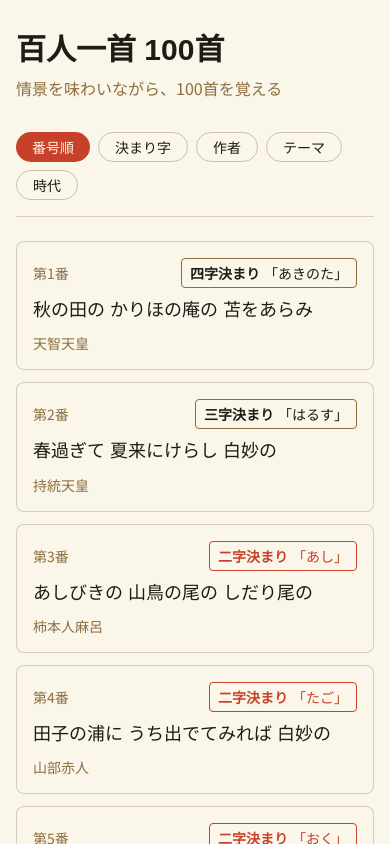
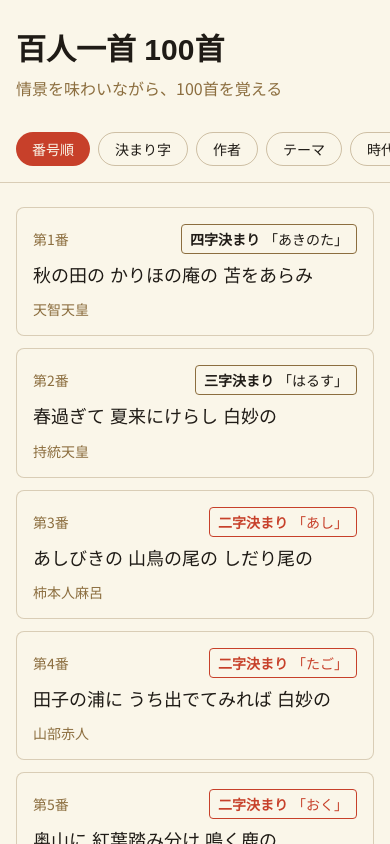
Before and after one commit to howlrs/hyakunin-isshu, a Next.js app: page / in a window 390 px wide. Shown: the top 844 px of the page. Built offline with nearby package versions, Linux system fonts and the light colour scheme; a web font is replaced by a local one.

Commit message:
fix(ui): improve mobile layout per Gemini QA review
- PoemBody: replace max-h:60vh with fixed h-72/md:h-96 for mobile UI bar stability
- TabFilter: enable horizontal scroll on mobile to prevent narrow tap targets

```diff
--- a/src/components/PoemBody.tsx
+++ b/src/components/PoemBody.tsx
@@ -3,7 +3,7 @@ import type { Poem } from '@/data/types';
 export function PoemBody({ poem }: { poem: Poem }) {
   return (
     <section
-      className="poem-vertical mx-auto my-8 flex max-h-[60vh] flex-row-reverse gap-8 overflow-x-auto px-4 py-6 font-klee text-2xl leading-loose md:text-3xl"
+      className="poem-vertical mx-auto my-8 flex h-72 flex-row-reverse gap-8 overflow-x-auto overflow-y-hidden px-4 py-6 font-klee text-2xl leading-loose md:h-96 md:text-3xl"
       aria-label={`${poem.kamiNoKu} ${poem.shimoNoKu}`}
     >
       <p className="whitespace-nowrap" aria-hidden="true">
--- a/src/components/TabFilter.tsx
+++ b/src/components/TabFilter.tsx
@@ -99,7 +99,7 @@ export function TabFilter({ poems }: { poems: Poem[] }) {
   return (
     <>
       <nav
-        className="mb-6 flex flex-wrap gap-2 border-b border-koshoku/30 pb-4"
+        className="mb-6 -mx-4 flex gap-2 overflow-x-auto border-b border-koshoku/30 px-4 pb-4 sm:mx-0 sm:flex-wrap sm:px-0"
         aria-label="一覧の表示切替"
       >
         {TABS.map((t) => (
@@ -107,7 +107,7 @@ export function TabFilter({ poems }: { poems: Poem[] }) {
             key={t.key}
             type="button"
             onClick={() => setTab(t.key)}
-            className={`rounded-full px-4 py-1 font-sans text-sm transition ${
+            className={`shrink-0 rounded-full px-4 py-1.5 font-sans text-sm transition ${
               tab === t.key
                 ? 'bg-shu text-washi'
                 : 'border border-koshoku/40 text-sumi hover:border-shu hover:text-shu'
```
